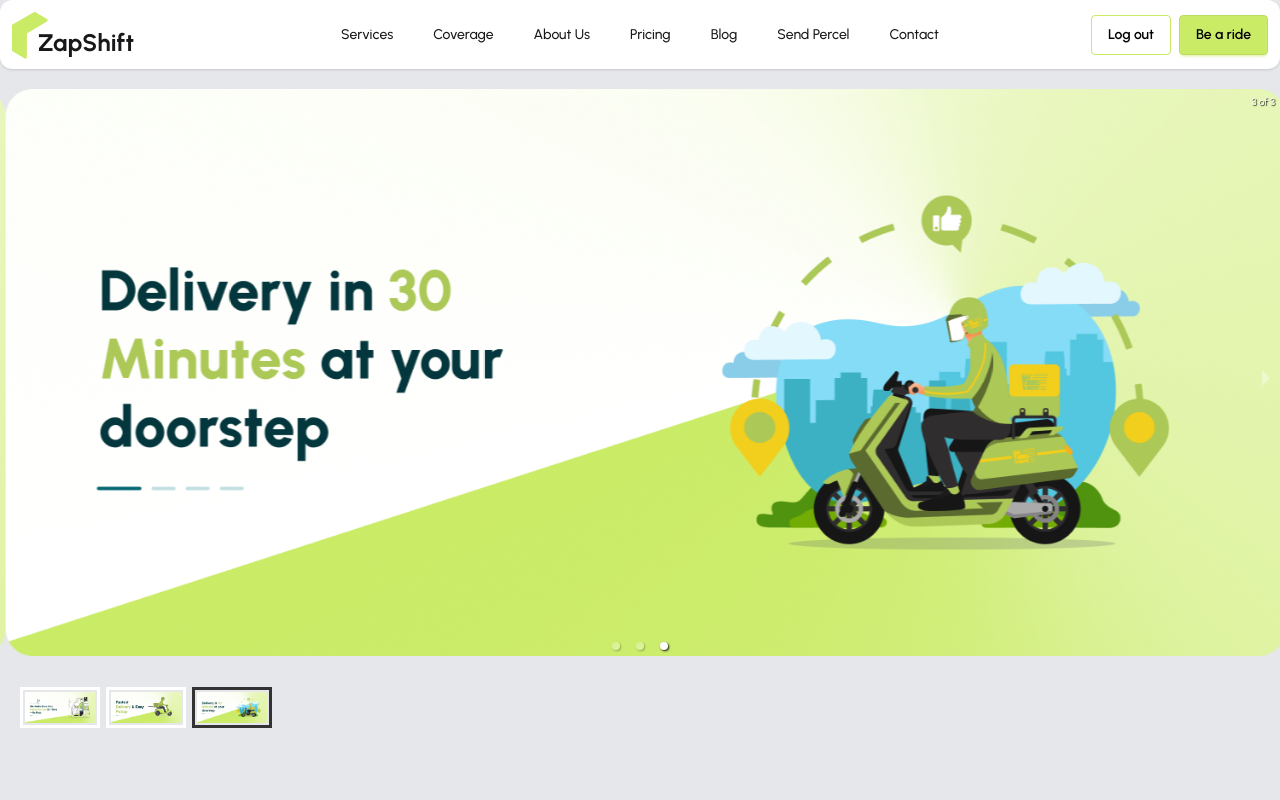
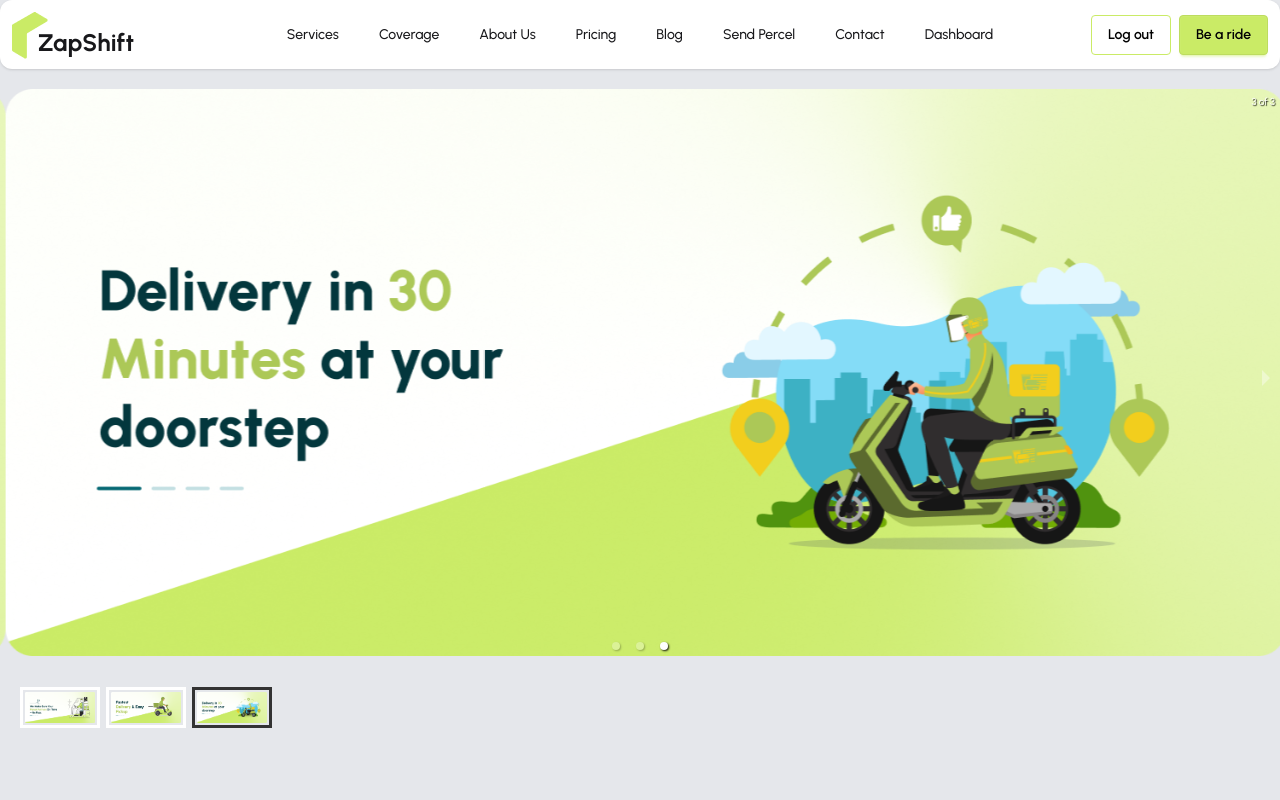
Before and after one commit to mohammademon393/zap-shift-client, a React (Vite) app: page / in a window 1280 px wide. Shown: the top 800 px of the page. Built offline with nearby package versions, Linux system fonts and the light colour scheme; no server answers; sample sign-in values are in the browser's storage.

Commit message:
Change a folder name, update layout and installed tanstack query

```diff
--- a/package.json
+++ b/package.json
@@ -11,6 +11,7 @@
   },
   "dependencies": {
     "@tailwindcss/vite": "^4.2.2",
+    "@tanstack/react-query": "^5.101.1",
     "axios": "^1.18.1",
     "firebase": "^12.12.1",
     "leaflet": "^1.9.4",
--- a/src/Pages/Sheared/navbar/Navbar.jsx
+++ b/src/Pages/Shared/navbar/Navbar.jsx
@@ -72,8 +72,23 @@ isActive
       Contact
     </NavLink>
   </li>
+
+  {/* dashboard related links */}
+  {
+      user &&
+        <>
+          <li>
+            <NavLink to="/dashboard" className={navClass}>
+              Dashboard
+            </NavLink>
+          </li>
+        </>
+
+    }
 </>
     );
+
+
 
     return (
       <div className="navbar bg-base-100 shadow-sm rounded-xl px-3">
--- a/src/layouts/DashboardLayout.jsx
+++ b/src/layouts/DashboardLayout.jsx
@@ -1,5 +1,6 @@
 import React from 'react';
-import { Outlet } from 'react-router';
+import { PiGift } from 'react-icons/pi';
+import { Link, NavLink, Outlet } from 'react-router';
 
 const DashboardLayout = () => {
     return (
@@ -29,7 +30,9 @@ const DashboardLayout = () => {
                 <path d="M14 10l2 2l-2 2"></path>
               </svg>
             </label>
-            <div className="px-4">Navbar Title</div>
+            <div className="px-4 text-2xl text-primary font-semibold">
+              Dashboard
+            </div>
           </nav>
           {/* Page content here */}
           <Outlet></Outlet>
@@ -46,7 +49,8 @@ const DashboardLayout = () => {
             <ul className="menu w-full grow">
               {/* List item */}
               <li>
-                <button
+                <Link
+                  to={"/"}
                   className="is-drawer-close:tooltip is-drawer-close:tooltip-right"
                   data-tip="Homepage"
                 >
@@ -65,7 +69,15 @@ const DashboardLayout = () => {
                     <path d="M3 10a2 2 0 0 1 .709-1.528l7-5.999a2 2 0 0 1 2.582 0l7 5.999A2 2 0 0 1 21 10v9a2 2 0 0 1-2 2H5a2 2 0 0 1-2-2z"></path>
                   </svg>
                   <span className="is-drawer-close:hidden">Homepage</span>
-                </button>
+                </Link>
+              </li>
+
+              {/* dashboard all items */}
+              <li>
+                <NavLink to={"/dashboard/my-parcels"}>
+                  <PiGift size={18}/>
+                  <span className="is-drawer-close:hidden">My Parcels</span>
+                </NavLink>
               </li>
 
               {/* List item */}
--- a/src/layouts/RootsLayout.jsx
+++ b/src/layouts/RootsLayout.jsx
@@ -1,7 +1,7 @@
 import React from 'react';
 import { Outlet } from 'react-router';
-import Navbar from '../Pages/Sheared/navbar/Navbar';
-import Footer from '../Pages/Sheared/footer/Footer';
+import Navbar from '../Pages/Shared/navbar/Navbar';
+import Footer from '../Pages/Shared/footer/Footer';
 
 const RootsLayout = () => {
     return (
```
Also changed, not shown: src/Pages/Shared/footer/Footer.jsx (renamed from src/Pages/Sheared/footer/Footer.jsx), 1 other file (tests, documents, lock files or other folders).
